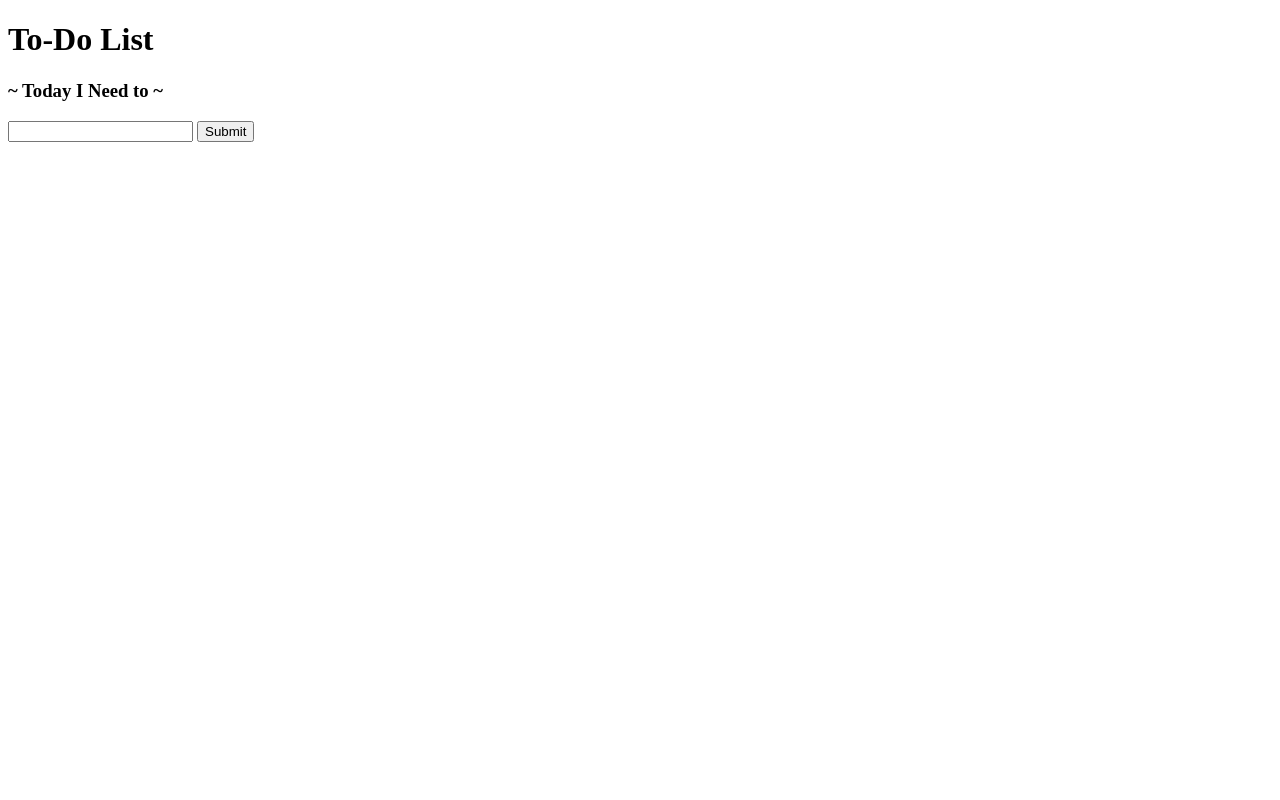
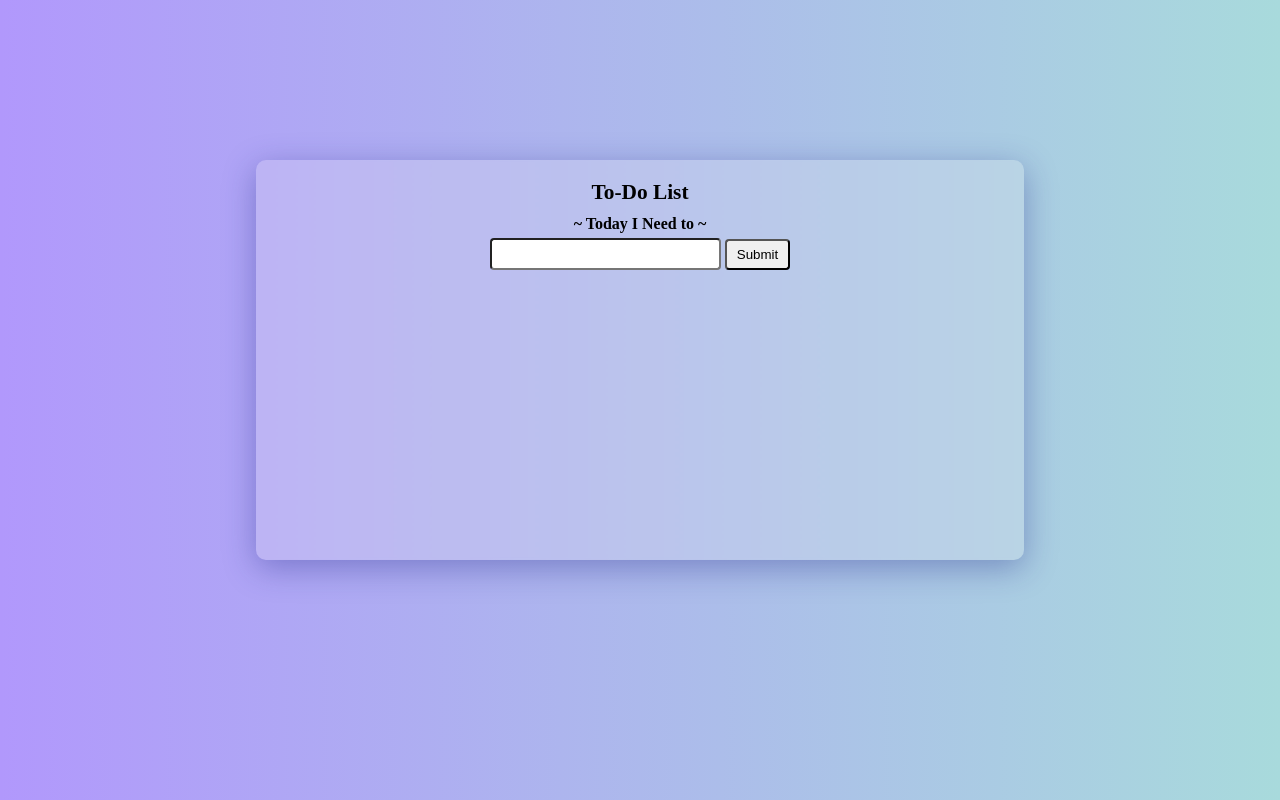
Before and after one commit to dts-kominfo-rea2a/challenge-08-voeler6616, a website: page index.html in a window 1280 px wide. Drawn offline with Linux system fonts and the light colour scheme.

Commit message:
feat: Add Event Handler for todo output and style.css

```diff
--- a/index.html
+++ b/index.html
@@ -5,15 +5,17 @@
     <meta http-equiv="X-UA-Compatible" content="IE=edge" />
     <meta name="viewport" content="width=device-width, initial-scale=1.0" />
     <title>Challenge - DOM</title>
+    <link rel="stylesheet" href="style.css">
   </head>
   <body>
-    <div id="app">
+    <div id="app" class="main-container">
       <!-- TODO: Buatlah sebuah header dengan id todo-title -->
+      <div class="glassMorph">
         <header id="todo-title">
-        <h1>To-Do List</h1>
+          <h1 class="judul">To-Do List</h1>
         </header>
         <!-- TODO: Buatlah sebuah subtitle dengan id todo-subtitle -->
-      <h3>~ Today I Need to ~</h3>
+        <h3 id="todo-subtitle" class="subtitle">~ Today I Need to ~</h3>
         <!-- Section: input -->
         <!-- TODO: Buatlah sebuah input bertipe text dengan id todo-input -->
         <!-- TODO: Buatlah sebuah button dengan id todo-submit -->
@@ -23,9 +25,12 @@
         </section>
         <!-- Section output -->
         <!-- TODO: Buatlah sebuah <ul> dengan id todo-output -->
-      <ul id="todo-output">
+        <section>
+          <ul id="todo-output" class="output">
 
           </ul>
+        </section>
+      </div>
     </div>
 
     <!-- ! Untuk tantangan ini, script jangan diubah ke external js yah ! -->
@@ -39,13 +44,13 @@
       // Fungsi yang digunakan untuk menambahkan tulisan
       // Jangan ubah cara deklarasi fungsinya, cukup isi saja
       function fnClickHandler(toDoValue) {
-        output.innerHTML += `<li> ${todoValue} <li>`;
+        output.innerHTML += "<li>" + toDoValue + "</li>";
         input.value = "";
       }
 
       // TODO: register event onclick / addEventListener untuk button
       // akan menjalankan fungsi fnClickHandler
-      button.addEventListener("click", (r) => fnClinkHandler(input.value));
+      button.addEventListener("click", (r) => fnClickHandler(input.value));
 
       // TODO: register event onkeypress / addEventListener untuk input
       // sehingga saat di input ditekan enter akan menjalankan fungsi fnClickHandler juga
--- /dev/null
+++ b/style.css
@@ -0,0 +1,70 @@
+* {
+  margin: 0;
+  padding: 0;
+  box-sizing: border-box;
+}
+
+body {
+  background: rgb(76, 76, 76);
+}
+
+.main-container{
+  width: 100vw;
+  height: 100vh;
+  background-image: linear-gradient(to right, #B198FC , #A8DADC);
+  position: relative;
+  text-align: center;
+}
+
+.title{
+  color: White;
+  font-size: 10rem;
+  font-family: 'Open Sans Condensed', sans-serif;
+  position: absolute;
+  top: 100px;
+  right: 0;
+  left: 0;
+}
+
+.glassMorph{
+  background: rgba( 244, 238, 238, 0.20 );
+box-shadow: 0 8px 32px 0 rgba( 31, 38, 135, 0.37 );
+backdrop-filter: blur( 1.5px );
+-webkit-backdrop-filter: blur( 1.5px );
+border-radius: 10px;
+  width: 60%;
+  height: 50%;
+  position: relative;
+  left: 20%;
+  top: 20%;
+}
+
+header {
+  padding-top: 20px;
+}
+
+.judul {
+  font-size: 16pt;
+}
+.subtitle {
+  font-size: 12pt;
+  padding: 10px 0 5px 0;
+}
+input {
+  font-size: 12pt;
+  border-radius: 4px;
+  /* line-height: 1.4; */
+  padding: 5px 10px;
+}
+button {
+  padding: 6px 10px;
+  border-radius: 4px;
+}
+.output{
+  margin-top: 10px;
+  margin-right: 300px;
+}
+.output li {
+  font-size: 14pt;
+  margin-left: 55px;
+}
```
Lines whose indentation alone changed are shown as unchanged.
